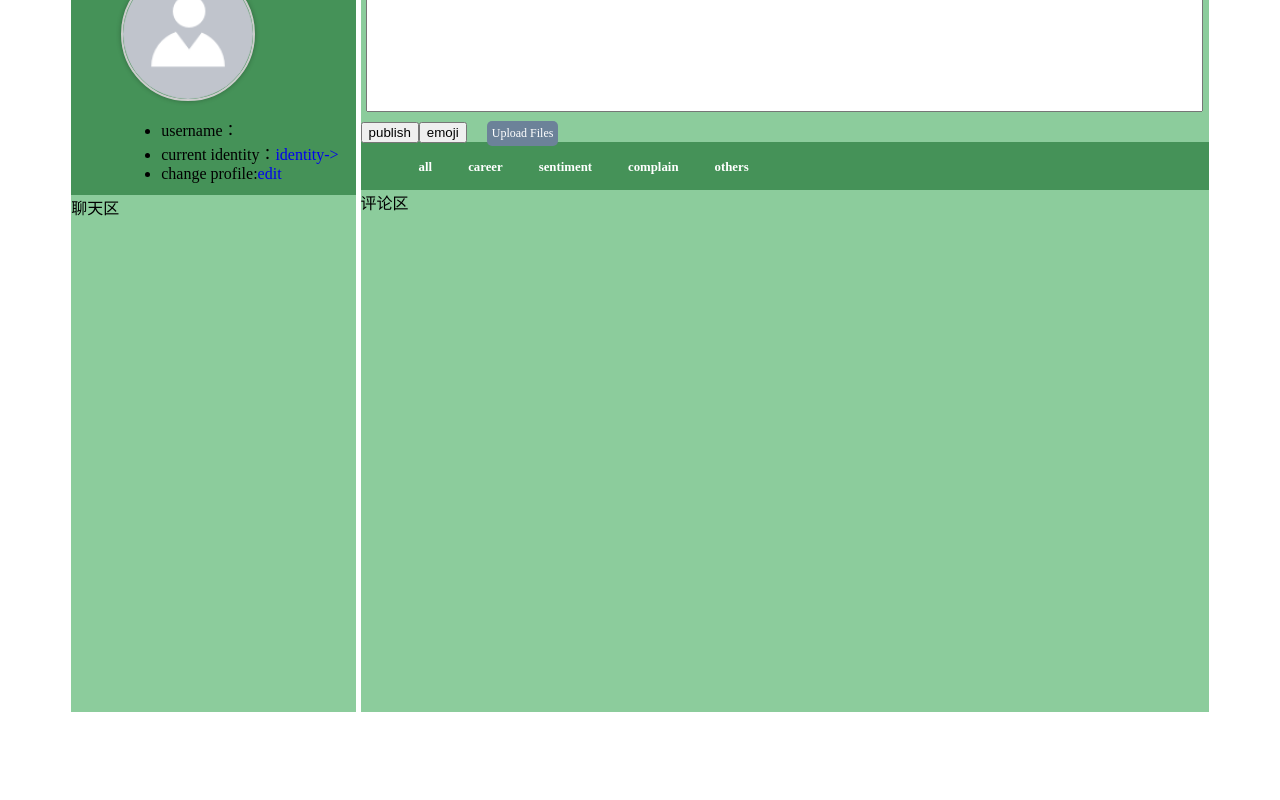
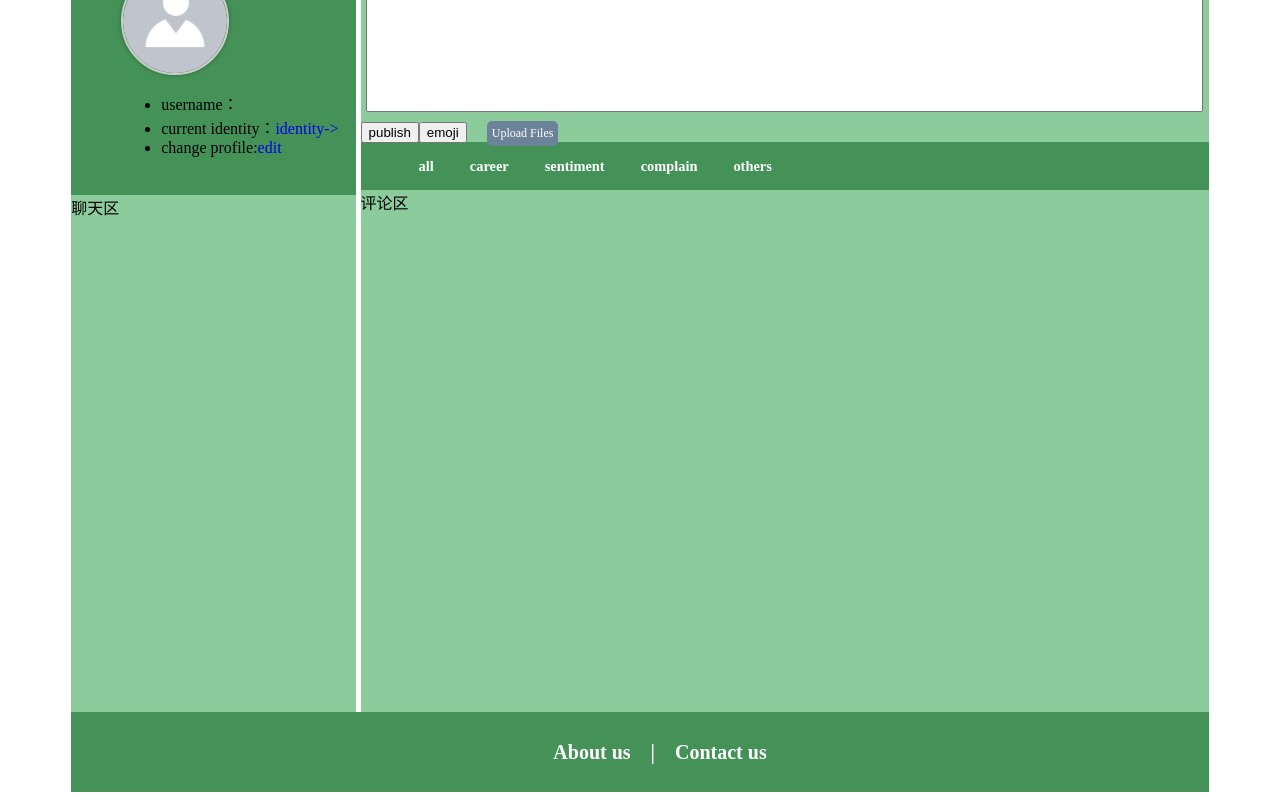
Before and after one commit to atiyerr/A, a Vue app in the folder TREEHOLE/: page / in a window 1280 px wide. Shown: the part 237-1037 px from the top of the page. Before the commit the page ends 957 px from the top, so only its background shows below. Built offline with nearby package versions, Linux system fonts and the light colour scheme.

Commit message:
最初网页样子“
:wq
git commit -m 最初网页样子“

```diff
--- a/TREEHOLE/index.html
+++ b/TREEHOLE/index.html
@@ -2,9 +2,9 @@
 <html lang="en">
   <head>
     <meta charset="UTF-8">
-    <link rel="icon" href="/favicon.ico">
+    <link rel="icon" href="./favicon.ico">
     <meta name="viewport" content="width=device-width, initial-scale=1.0">
-    <title>Vite App</title>
+    <title>TREEHOLE</title>
   </head>
   <body>
     <div id="app"></div>
--- a/TREEHOLE/src/components/homepage.css
+++ b/TREEHOLE/src/components/homepage.css
@@ -1,5 +1,6 @@
 .homepage {
   width: 90%;
+  height: 100%;
   margin: auto;
 }
 h1 {
@@ -50,8 +51,8 @@ p {
 }
 .avatar {
   cursor: pointer;
-  width: 130px;
-  height: 130px;
+  width: 13vh;
+  height: 13vh;
   border-radius: 50%;
   /* 使容器变成圆形 */
   overflow: hidden;
@@ -130,12 +131,12 @@ select {
   padding: 0 18px;
   cursor: pointer;
   line-height: 6vh;
+  font-weight: 800;
+  font-size: 1.8vh;
 }
 .comment-title li a {
   color: #ffffff;
   text-decoration: none;
-  font-size: 1vw;
-  font-weight: 600;
 }
 .comment-title li:hover {
   background-color: #33775b;
@@ -146,3 +147,33 @@ select {
 .comment-list {
   overflow-y: auto;
 }
+.footer {
+  width: 100%;
+  height: 10vh;
+  background-color: #459258;
+  text-align: center;
+}
+.footer ul {
+  margin: 0px;
+  display: flex;
+  justify-content: center;
+}
+.footer li {
+  display: inline-block;
+  list-style-type: none;
+  padding: 0 10px;
+  line-height: 10vh;
+  font-size: 2.5vh;
+  font-weight: 600;
+  color: #ffffff;
+}
+.footer li a {
+  color: #ffffff;
+  text-decoration: none;
+}
+.footer li:hover {
+  background-color: #33775b;
+  height: 100%;
+  padding: 0px 10px;
+  margin: 0px;
+}
--- a/TREEHOLE/src/components/homepage.less
+++ b/TREEHOLE/src/components/homepage.less
@@ -1,15 +1,9 @@
 
 .homepage{
     width: 90%;
+    height:100%;
     margin: auto;
 }
-
-// .header{
-//     width: 100%;
-//     display: flex;
-//     height: 30vh;
-//     background-color:rgb(36, 104, 81);
-// }
 
 h1{
     font-family: "Arial Black", Gadget, sans-serif;
@@ -62,8 +56,8 @@ p{
 
 .avatar{
     cursor: pointer;
-    width: 130px;
-    height: 130px;
+    width: 13vh;
+    height: 13vh;
     border-radius: 50%; /* 使容器变成圆形 */
     overflow: hidden; /* 隐藏超出圆形区域的内容 */
     border: 2px solid #ccc; /* 可选：添加边框 */
@@ -137,6 +131,7 @@ select{
     margin-top: 25px;
     width: 100%;
 }
+
 .comment-title{
     list-style-type: none;
     margin: 0px;
@@ -154,13 +149,13 @@ select{
     padding: 0 18px;
     cursor: pointer;
     line-height: 6vh;
+    font-weight: 800;
+    font-size: 1.8vh;
 }
 
 .comment-title li a{
     color: #ffffff;
     text-decoration: none;
-    font-size: 1vw;
-    font-weight: 600;
 
 }
 
@@ -174,3 +169,39 @@ select{
 .comment-list{
     overflow-y: auto;
 }
+
+.footer{
+    width: 100%;
+    height: 10vh;
+    background-color: #459258;
+    text-align: center;
+
+}
+
+.footer ul{
+    margin: 0px;
+    display: flex;
+    justify-content: center;
+}
+
+.footer li{
+    display: inline-block;
+    list-style-type: none;
+    padding: 0 10px;
+    line-height: 10vh;
+    font-size: 2.5vh;
+    font-weight: 600;
+    color: #ffffff;
+}
+
+.footer li a{
+    color: #ffffff;
+    text-decoration: none;
+}
+
+.footer li:hover{
+    background-color: #33775b;
+    height: 100%;
+    padding: 0px 10px;
+    margin: 0px;
+}
--- a/TREEHOLE/src/components/homepage.vue
+++ b/TREEHOLE/src/components/homepage.vue
@@ -50,6 +50,14 @@
             </div>
         </div>
 
+        <div class="footer">
+            <ul class="links">
+                <li><a href="#about">About us</a></li>
+                <li>|</li>
+                <li><a href="#contact">Contact us</a></li>
+            </ul>
+        </div>
+
 </div>
 
 </template>
```
